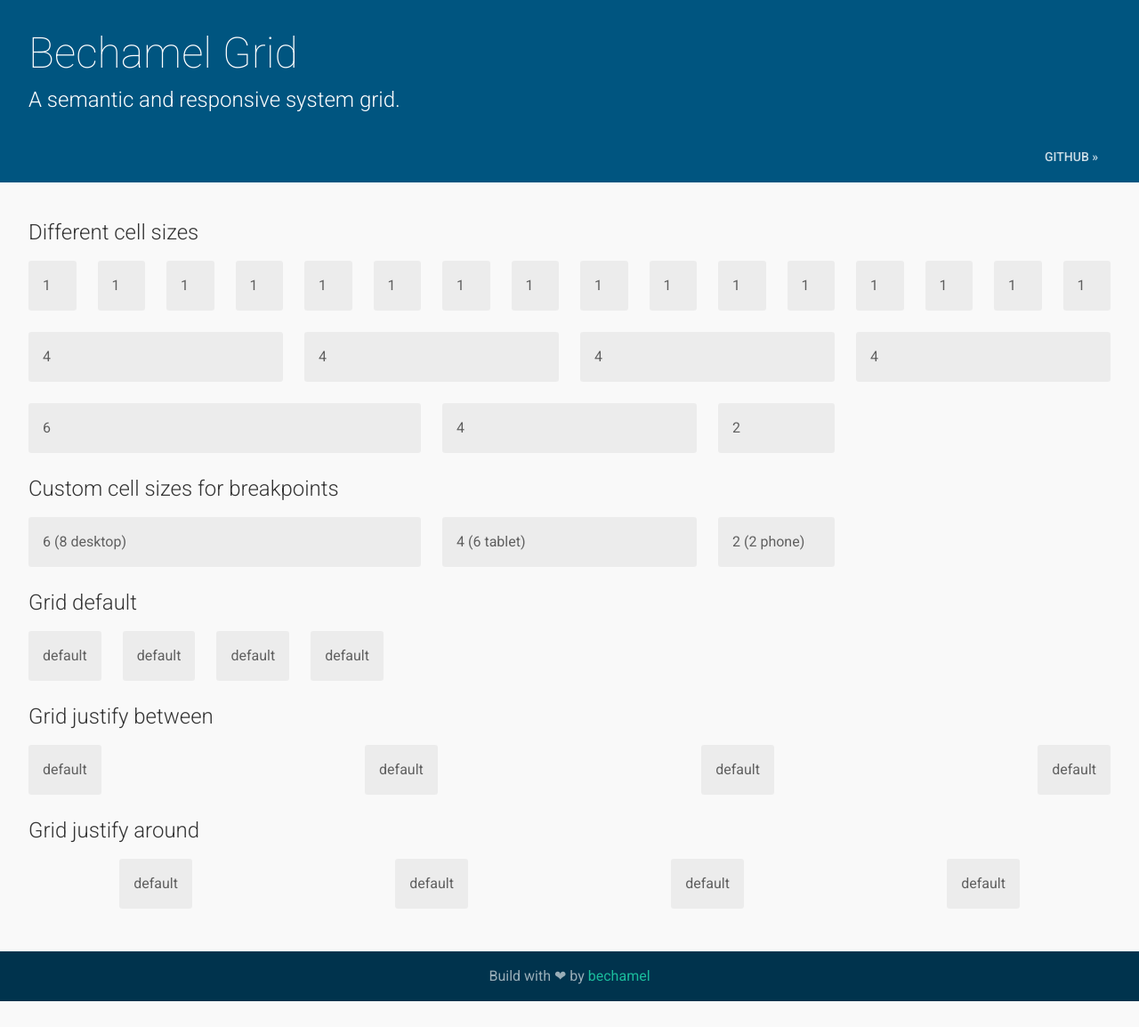
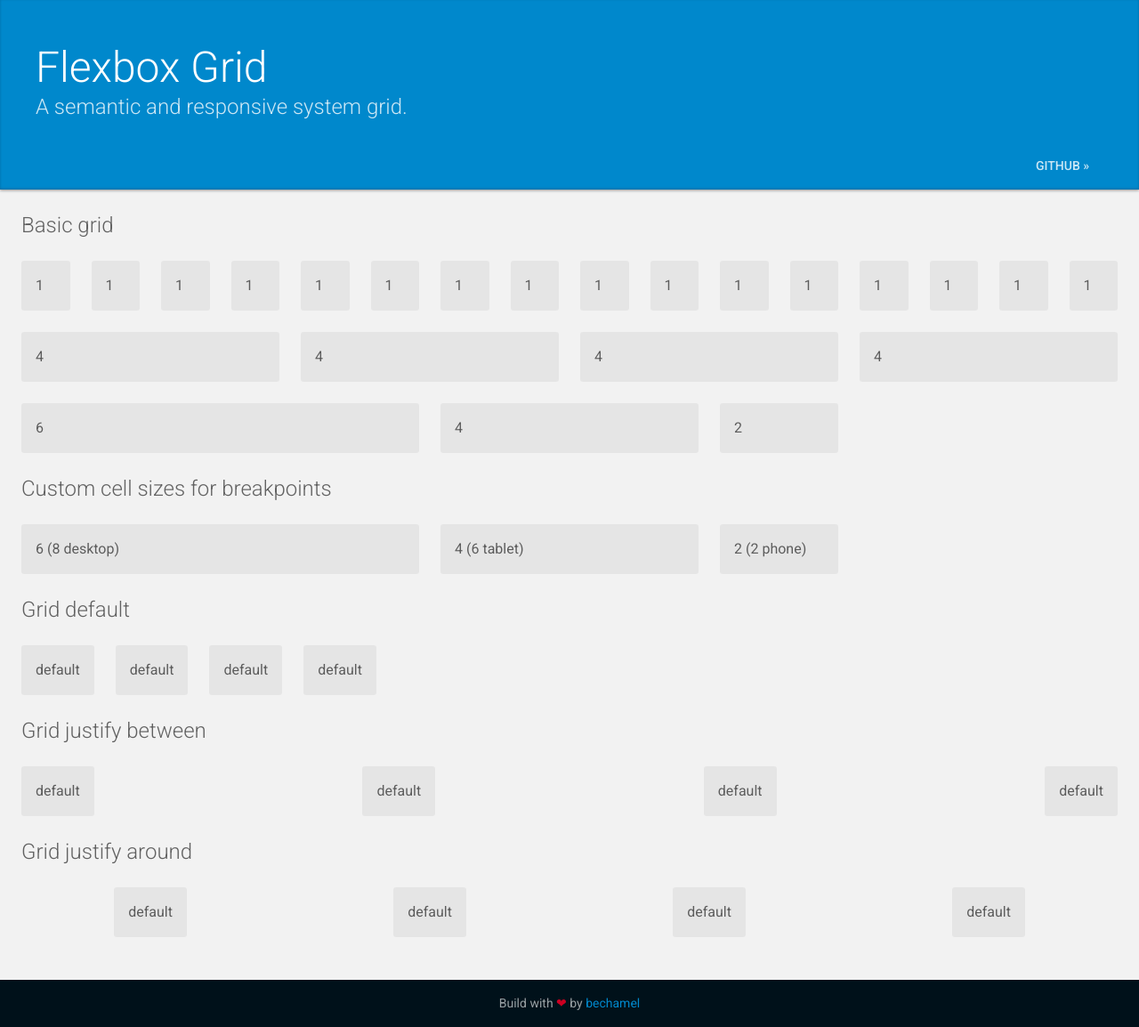
Before and after one commit to bechamel/bechamel.grid, a website: page demo/index.html in a window 1280 px wide. Shown: the whole page at 89% size. Before the commit the page ends 1125 px from the top, so only its background shows below. Drawn offline with nearby package versions, Linux system fonts and the light colour scheme.

Commit message:
Visual improvements

```diff
--- a/demo/index.html
+++ b/demo/index.html
@@ -12,14 +12,16 @@
 <body>
 
 	<header class="header  animated slideInDown">
-		<h1>Bechamel Grid</h1>
-		<h2>A semantic and responsive system grid.</h2>
+		<div class="container">
+			<h1>Flexbox Grid</h1>
+			<h2>A semantic and responsive system grid.</h2>
 
-		<nav class="navigation">
-			<!-- <a href="#example" class="active">Example</a> -->
-			<div class="navigation--space"></div>
-			<a href="//github.com/bechamel/bechamel.grid" target="_blank">GitHub &raquo;</a>
-		</nav>
+			<nav class="navigation">
+				<!-- <a href="#example" class="active">Example</a> -->
+				<div class="navigation--space"></div>
+				<a href="//github.com/bechamel/bechamel.grid" target="_blank" title="View project on GitHub">GitHub &raquo;</a>
+			</nav>
+		</div>
 	</header>
 
 	<main class="main  animated slideInUp">
@@ -28,7 +30,7 @@
 
 			<div class="container">
 
-				<h3>Different cell sizes</h3>
+				<h3>Basic grid</h3>
 				<div class="grid">
 					<div class="cell cell__1"><div class="box">1</div></div>
 					<div class="cell cell__1"><div class="box">1</div></div>
@@ -99,7 +101,7 @@
 	</main>
 
 	<footer class="footer">
-		Build with ❤ by <a href="//github.com/bechamel">bechamel</a>
+		Build with <span class="love">❤</span> by <a href="//github.com/bechamel">bechamel</a>
 	</footer>
 
 </body>
--- a/demo/style.css
+++ b/demo/style.css
@@ -2,7 +2,7 @@ html {
   height: 100%;
   font: 16px/1.5 "Roboto", Arial, sans-serif;
   color: rgba(0, 0, 0, 0.8);
-  background: rgba(0, 0, 0, 0.025);
+  background: rgba(0, 0, 0, 0.05);
 }
 
 body {
@@ -17,22 +17,17 @@ body {
   padding-left: 1rem;
   padding-right: 1rem;
   color: white;
-  background: hsl(200,100%,25%);
-}
-
-@media (min-width: 960px) {
-  .header {
-    padding-left: 2rem;
-    padding-right: 2rem;
-  }
+  background: hsl(200,100%,40%);
+  box-shadow: rgba(0, 0, 0, 0.2) 0 -1px 3px inset,
+              rgba(0, 0, 0, 0.4) 0 1px 3px;
 }
 
 .header h1 {
-  margin-top: 2rem;
-  margin-bottom: 0.5rem;
+  margin-top: 3rem;
+  margin-bottom: 0;
   line-height: 3.5rem;
   font-size: 3rem;
-  font-weight: 100;
+  font-weight: 300;
 }
 
 .header h2 {
@@ -41,6 +36,7 @@ body {
   line-height: 2rem;
   font-size: 1.5rem;
   font-weight: 300;
+  color: rgba(255,255,255,0.8);
 }
 
 .navigation {
@@ -49,13 +45,12 @@ body {
 }
 
 .navigation a {
-  padding: 1em;
+  padding: 1rem;
   font-size: 14px;
   font-weight: 500;
   color: rgba(255, 255, 255, 0.8);
   text-decoration: none;
   text-transform: uppercase;
-  border-bottom: 4px solid transparent;
 }
 
 .navigation a:hover,
@@ -65,53 +60,39 @@ body {
   color: white;
 }
 
-.navigation .active {
-  border-bottom-color: #1abc9c;
-}
-
 .navigation--space {
   flex-grow: 1;
 }
 
-.main {
-  flex-grow: 1;
-}
-
-.footer {
-  flex-shrink: 0;
-  padding: 1rem;
-  color: rgba(255, 255, 255, 0.6);
-  background: hsl(200,100%,15%);
-  text-align: center;
-}
-
 .page {
-  padding-top: 1rem;
   padding-bottom: 3rem;
 }
 
-@media (min-width: 960px) {
-  .page {
-    padding-left: 1rem;
-    padding-right: 1rem;
-  }
+.container {
+  margin: 0 auto;
+  padding-left: 1rem;
+  padding-right: 1rem;
 }
 
-.container {
-  padding-left: 16px;
-  padding-right: 16px;
+@media (min-width: 960px) {
+  .container {
+    padding-left: 1.5rem;
+    padding-right: 1.5rem;
+    max-width: 1600px;
+  }
 }
 
 h3 {
   margin-top: 1.5rem;
-  margin-bottom: 1rem;
+  margin-bottom: 1.5rem;
   line-height: 2rem;
   font-size: 1.5rem;
   font-weight: 300;
+  color: rgba(0,0,0,0.6);
 }
 
 a {
-  color: #1abc9c;
+  color: hsl(200,100%,40%);
   text-decoration: none;
   transition: color 300ms ease-out;
 }
@@ -123,3 +104,17 @@ a {
   background: rgba(0, 0, 0, 0.05);
   border-radius: 3px;
 }
+
+
+.footer {
+  flex-shrink: 0;
+  padding: 1rem;
+  color: rgba(255, 255, 255, 0.6);
+  background: hsl(200,100%,5%);
+  font-size: 14px;
+  text-align: center;
+}
+
+.footer .love {
+  color: hsl(350,100%,40%);
+}
```
